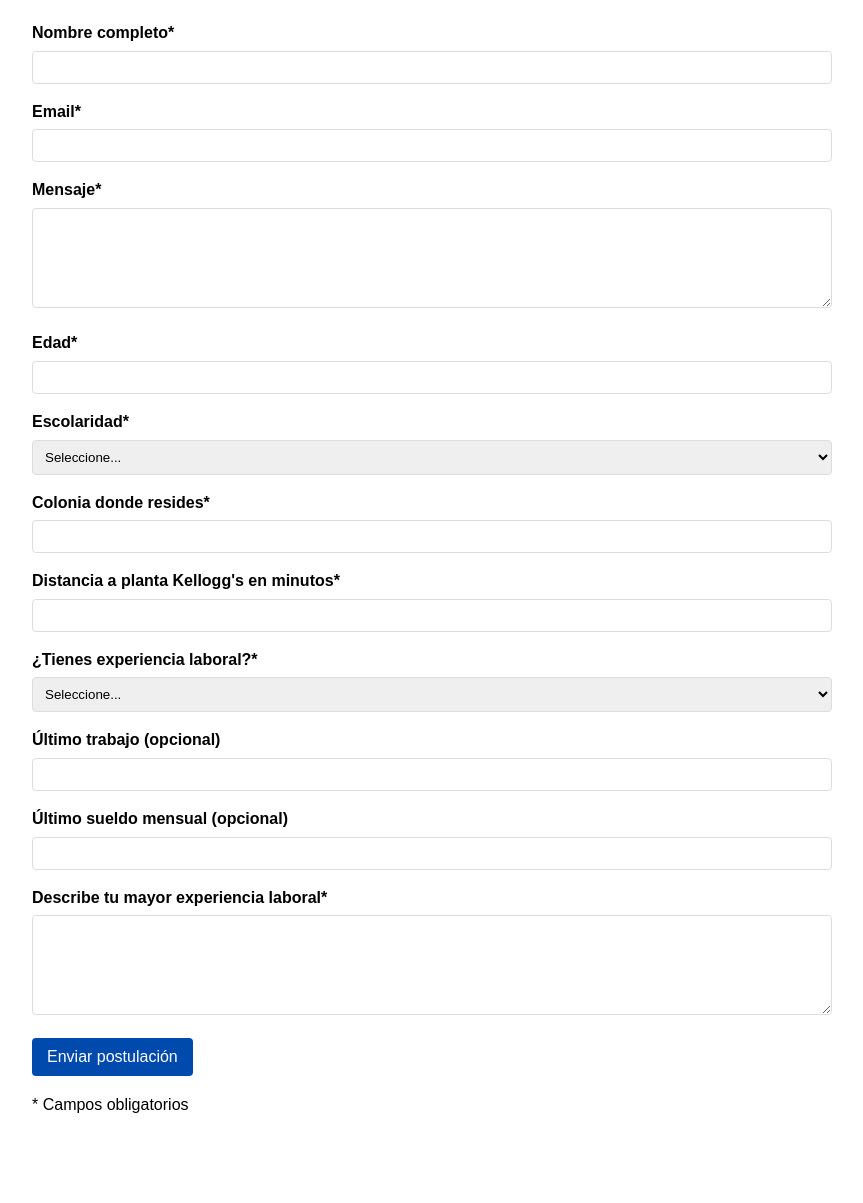
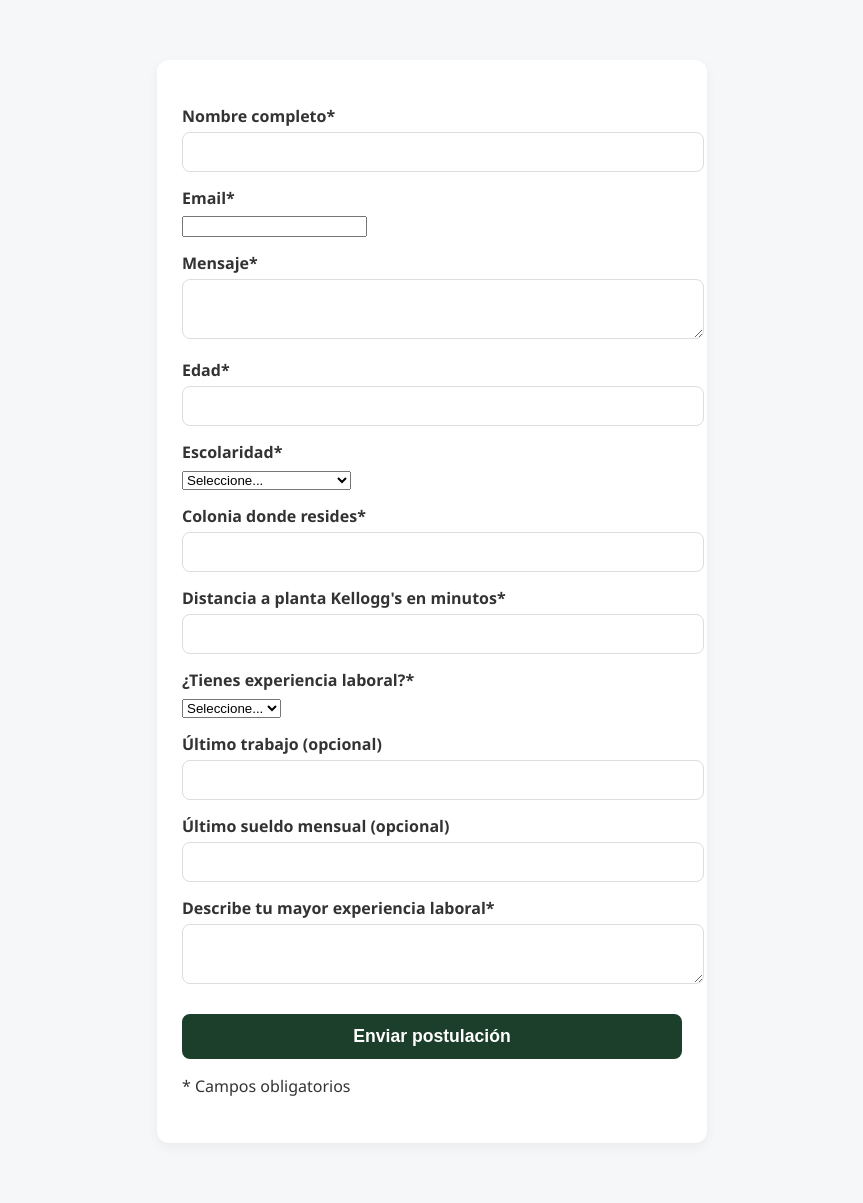
Before and after one commit to elisarrtech/chatbot-flask, a Flask app: page / in a window 1280 px wide. Shown: the whole page, without its empty margins (208-1071 px from the left). Before the commit the page ends 1113 px from the top, so only its background shows below. Run offline with Flask 3, Linux system fonts and the light colour scheme.

Commit message:
Update style.css

```diff
--- a/static/style.css
+++ b/static/style.css
@@ -1,48 +1,62 @@
 body {
-    font-family: Arial, sans-serif;
-    line-height: 1.6;
-    max-width: 800px;
-    margin: 0 auto;
+  margin: 0;
   padding: 20px;
+  background-color: #f5f7f9;
+  font-family: 'Segoe UI', sans-serif;
+  color: #333;
 }
 
-.form-group {
-    margin-bottom: 15px;
+form {
+  max-width: 500px;
+  margin: 40px auto;
+  background: #fff;
+  border-radius: 12px;
+  padding: 30px 25px;
+  box-shadow: 0 4px 12px rgba(0,0,0,0.05);
+}
+
+form h2 {
+  margin-bottom: 20px;
+  color: #1c3f2b;
+  text-align: center;
 }
 
 label {
   display: block;
-    margin-bottom: 5px;
-    font-weight: bold;
+  margin: 15px 0 5px;
+  font-weight: 600;
 }
 
 input[type="text"],
-input[type="email"],
 input[type="number"],
-select,
 textarea {
   width: 100%;
-    padding: 8px;
+  padding: 10px;
   border: 1px solid #ddd;
-    border-radius: 4px;
-    box-sizing: border-box;
+  border-radius: 8px;
+  font-size: 1rem;
+  transition: 0.3s;
 }
 
-textarea {
-    height: 100px;
-    resize: vertical;
+input:focus, textarea:focus {
+  border-color: #1c3f2b;
 }
 
 button {
-    background-color: #004aad;
-    color: white;
-    padding: 10px 15px;
+  display: block;
+  width: 100%;
+  background-color: #1c3f2b;
+  color: #fff;
   border: none;
-    border-radius: 4px;
+  border-radius: 8px;
+  padding: 12px;
+  font-size: 1.1rem;
+  font-weight: 600;
+  margin-top: 25px;
   cursor: pointer;
-    font-size: 16px;
+  transition: background 0.3s;
 }
 
 button:hover {
-    background-color: #003b8a;
+  background-color: #155e3b;
 }
```
Lines whose indentation alone changed are shown as unchanged.
